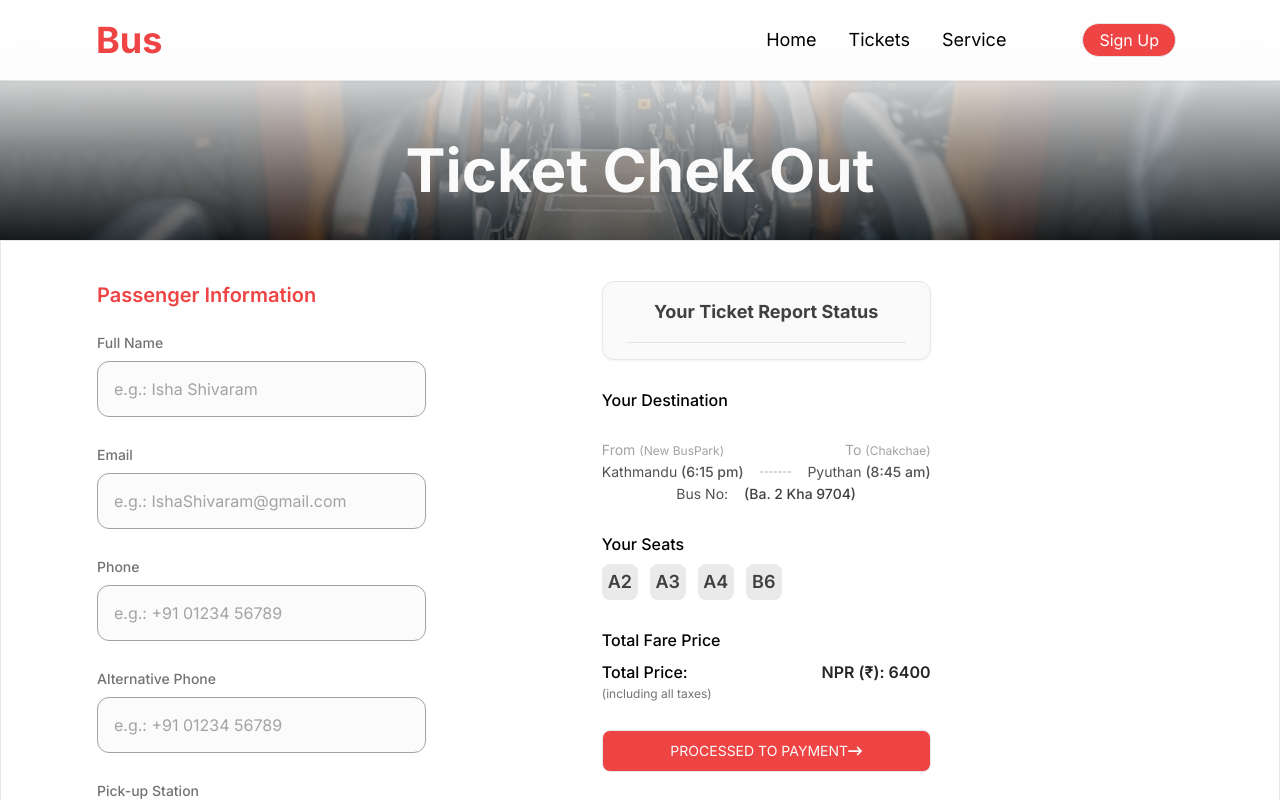
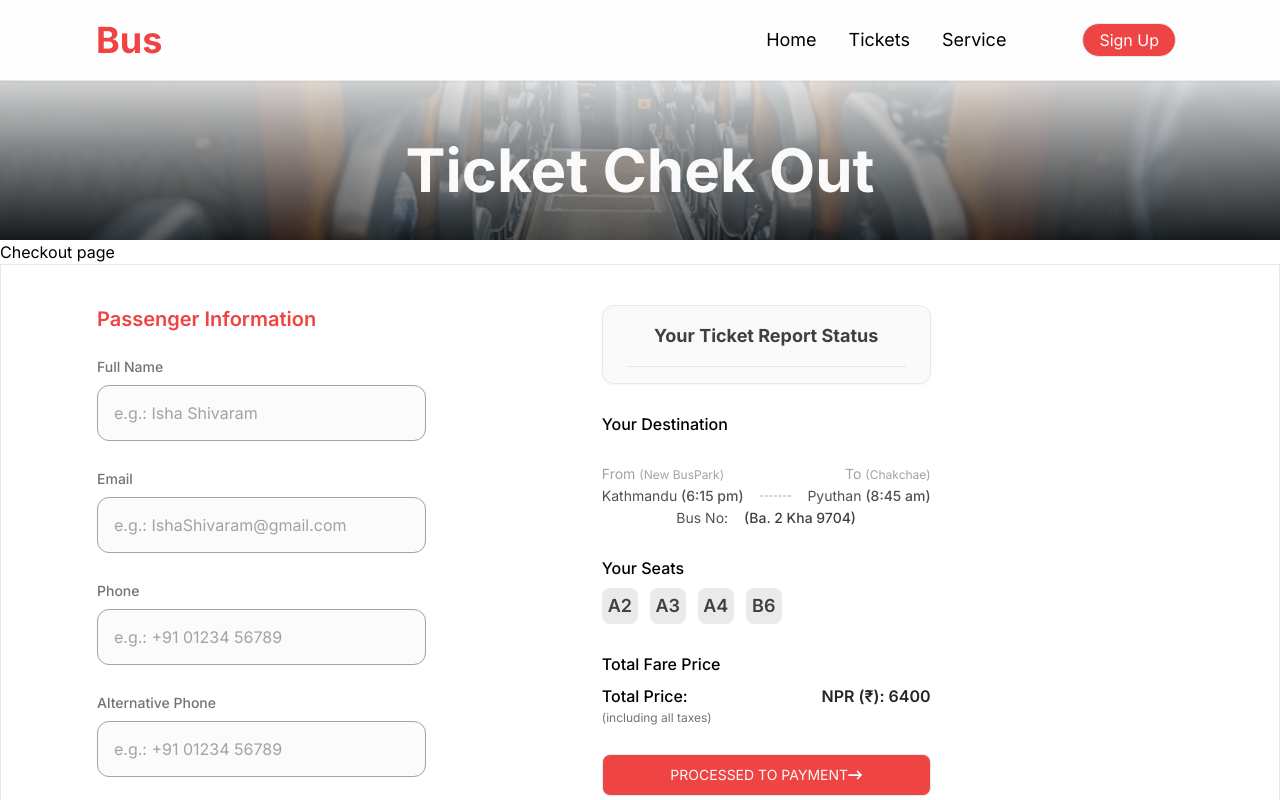
Before and after one commit to Saikiran-Avusula/Bus-ticket-booking-application, a React (Vite) app in the folder Bus-ticket-booking-application/: page /bus-tickets/checkout in a window 1280 px wide. Shown: the top 800 px of the page. Built offline with nearby package versions, Linux system fonts and the light colour scheme.

Commit message:
checkoutpage

```diff
--- a/Bus-ticket-booking-application/src/componenets/Tickets-Section/checkout/Checkout.jsx
+++ b/Bus-ticket-booking-application/src/componenets/Tickets-Section/checkout/Checkout.jsx
@@ -12,6 +12,7 @@ const CheckOut = () => {
                 title={"Ticket Chek Out "}
             />
 
+            <h1>Checkout page</h1>
             <RootLayout className="space-y-12 relative w-full pb-16 border" >
                 <div className="w-full grid grid-cols-5 items-start gap-44 relative">
                     {/* passenger Details */}
```
